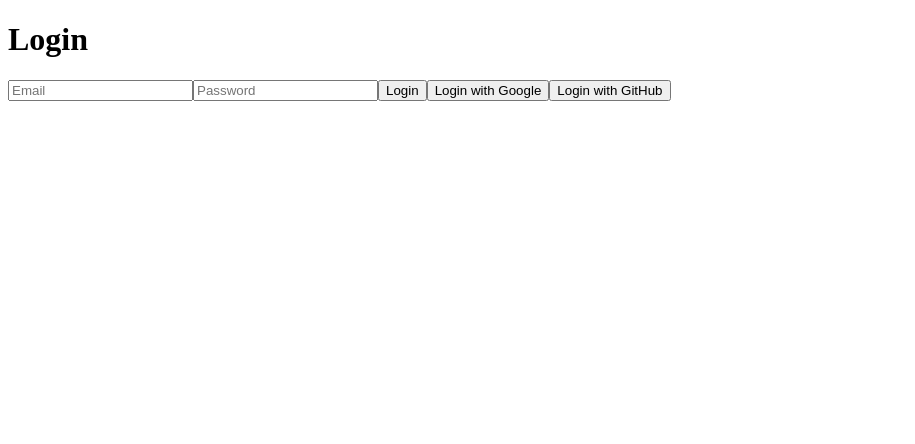
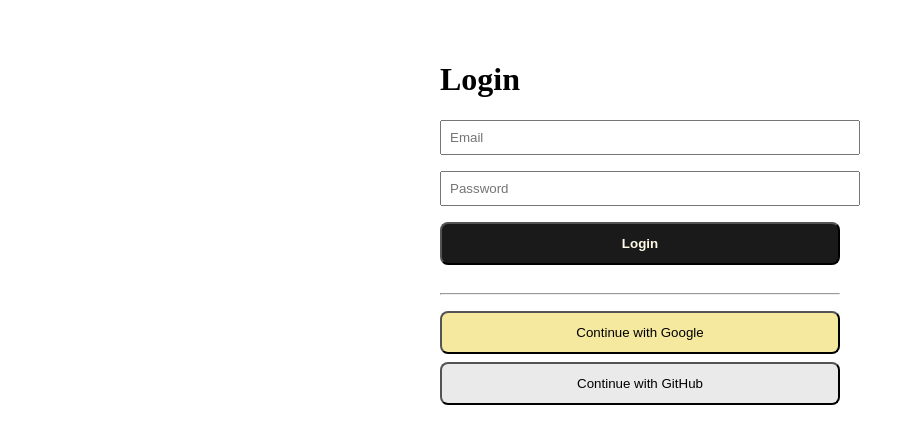
Before and after one commit to Byte-Sized-Baddies/Capstone_Project, a Next.js app in the folder apps/web/: page /login in a window 1280 px wide. Shown: the top 444 px of the page, without its empty margins (0-915 px from the left). Built offline with nearby package versions, Linux system fonts and the light colour scheme; no server answers.

Commit message:
Fixed Supabase authentication issue; Added Google and Github OAuth sign-up to sign up page

```diff
--- a/apps/web/lib/supabaseClient.ts
+++ b/apps/web/lib/auth/supabaseClient.ts
@@ -1,3 +1,9 @@
+console.log("Supabase URL:", process.env.NEXT_PUBLIC_SUPABASE_URL);
+console.log(
+  "Supabase Key loaded?",
+  process.env.NEXT_PUBLIC_SUPABASE_ANON_KEY ? "✅" : "❌"
+);
+
 import { createClient } from '@supabase/supabase-js';
 
 const supabaseUrl = process.env.NEXT_PUBLIC_SUPABASE_URL!;
--- a/apps/web/next.config.ts
+++ b/apps/web/next.config.ts
@@ -1,3 +1,13 @@
+import path from "path";
+import dotenv from "dotenv";
+
+/**
+ * Force-load .env.local from the monorepo root
+ * This ensures Supabase and other shared env vars are available
+ * when running from inside apps/web
+ */
+dotenv.config({ path: path.resolve(process.cwd(), "../../.env.local") });
+
 /** @type {import('next').NextConfig} */
 interface NextConfig {
   transpilePackages: string[];
@@ -11,13 +21,20 @@ interface WebpackConfig {
 }
 
 const nextConfig: NextConfig = {
-  transpilePackages: ["@repo/ui", "@repo/hooks", "@repo/lib", "@repo/data", "@repo/auth"],
+  transpilePackages: [
+    "@repo/ui",
+    "@repo/hooks",
+    "@repo/lib",
+    "@repo/data",
+    "@repo/auth",
+  ],
   webpack: (config: WebpackConfig) => {
     config.resolve.alias = {
       ...(config.resolve.alias || {}),
-      "react-native$": "react-native-web"
+      "react-native$": "react-native-web",
     };
     return config;
-  }
+  },
 };
+
 export default nextConfig;
--- a/apps/web/pages/login.tsx
+++ b/apps/web/pages/login.tsx
@@ -1,31 +1,141 @@
-import { useState } from 'react';
-import { signInWithEmail, signInWithOAuth } from '../../packages/utils/auth';
+import { useState, useEffect } from "react";
+import { useRouter } from "next/router";
+import { supabase } from "../lib/auth/supabaseClient";
+import { signInWithEmail, signInWithOAuth } from "../lib/auth/auth";
 
 export default function LoginPage() {
-  const [email, setEmail] = useState('');
-  const [password, setPassword] = useState('');
+  const router = useRouter();
+  const [email, setEmail] = useState("");
+  const [password, setPassword] = useState("");
+  const [loading, setLoading] = useState(false);
+  const [err, setErr] = useState<string | null>(null);
 
+  // 🚀 Redirect user to dashboard if already logged in
+  useEffect(() => {
+    (async () => {
+      const { data: { session } } = await supabase.auth.getSession();
+      if (session) router.replace("/dashboard");
+    })();
+  }, [router]);
+
+  // 📧 Email/password login handler
   const handleEmailLogin = async () => {
-    const { data, error } = await signInWithEmail(email, password);
-    if (error) alert(error.message);
-    else console.log('Logged in:', data);
+    setErr(null);
+    if (!email || !password) return setErr("Email and password required");
+
+    try {
+      setLoading(true);
+      const { error } = await signInWithEmail(email, password);
+      if (error) return setErr(error.message);
+
+      // ✅ Successful login → navigate to App Router dashboard
+      router.push("/dashboard");
+    } finally {
+      setLoading(false);
+    }
   };
 
-  const handleOAuthLogin = async (provider: 'google' | 'github') => {
-    const { data, error } = await signInWithOAuth(provider);
-    if (error) alert(error.message);
-    else console.log('Redirecting to OAuth provider:', data);
+  // 🌐 OAuth login (Google / GitHub)
+  const handleOAuthLogin = async (provider: "google" | "github") => {
+    setErr(null);
+    try {
+      setLoading(true);
+      const { error } = await signInWithOAuth(provider);
+      if (error) setErr(error.message);
+      // Supabase will handle redirect back after OAuth
+    } finally {
+      setLoading(false);
+    }
   };
 
   return (
-    <div>
+    <div style={{ maxWidth: 400, margin: "0 auto", padding: "2rem" }}>
       <h1>Login</h1>
-      <input placeholder="Email" value={email} onChange={e => setEmail(e.target.value)} />
-      <input placeholder="Password" type="password" value={password} onChange={e => setPassword(e.target.value)} />
-      <button onClick={handleEmailLogin}>Login</button>
 
-      <button onClick={() => handleOAuthLogin('google')}>Login with Google</button>
-      <button onClick={() => handleOAuthLogin('github')}>Login with GitHub</button>
+      {/* Email + Password Login Form */}
+      <form
+        onSubmit={(e) => {
+          e.preventDefault();
+          handleEmailLogin();
+        }}
+      >
+        <input
+          type="email"
+          placeholder="Email"
+          value={email}
+          onChange={(e) => setEmail(e.target.value)}
+          style={{
+            display: "block",
+            marginBottom: "1rem",
+            width: "100%",
+            padding: "0.5rem",
+          }}
+        />
+        <input
+          type="password"
+          placeholder="Password"
+          value={password}
+          onChange={(e) => setPassword(e.target.value)}
+          style={{
+            display: "block",
+            marginBottom: "1rem",
+            width: "100%",
+            padding: "0.5rem",
+          }}
+        />
+
+        {err && (
+          <div style={{ color: "crimson", marginBottom: "0.5rem" }}>{err}</div>
+        )}
+
+        <button
+          type="submit"
+          disabled={loading}
+          style={{
+            width: "100%",
+            marginBottom: "0.75rem",
+            padding: "0.75rem",
+            fontWeight: "bold",
+            background: "#1a1a1a",
+            color: "#fffbe6",
+            borderRadius: "8px",
+          }}
+        >
+          {loading ? "Logging in…" : "Login"}
+        </button>
+      </form>
+
+      <hr style={{ margin: "1rem 0" }} />
+
+      {/* OAuth Buttons */}
+      <button
+        type="button"
+        onClick={() => handleOAuthLogin("google")}
+        disabled={loading}
+        style={{
+          width: "100%",
+          marginBottom: "0.5rem",
+          padding: "0.75rem",
+          background: "#f5e99f",
+          borderRadius: "8px",
+        }}
+      >
+        Continue with Google
+      </button>
+
+      <button
+        type="button"
+        onClick={() => handleOAuthLogin("github")}
+        disabled={loading}
+        style={{
+          width: "100%",
+          padding: "0.75rem",
+          background: "#eaeaea",
+          borderRadius: "8px",
+        }}
+      >
+        Continue with GitHub
+      </button>
     </div>
   );
 }
```
Also changed, not shown: apps/web/pages/signup.tsx (+58 -23 lines), apps/web/src/app/page.tsx (+11 -3 lines), apps/web/lib/auth/auth.ts (renamed from apps/web/lib/auth.ts), 1 other file (tests, documents, lock files or other folders).
